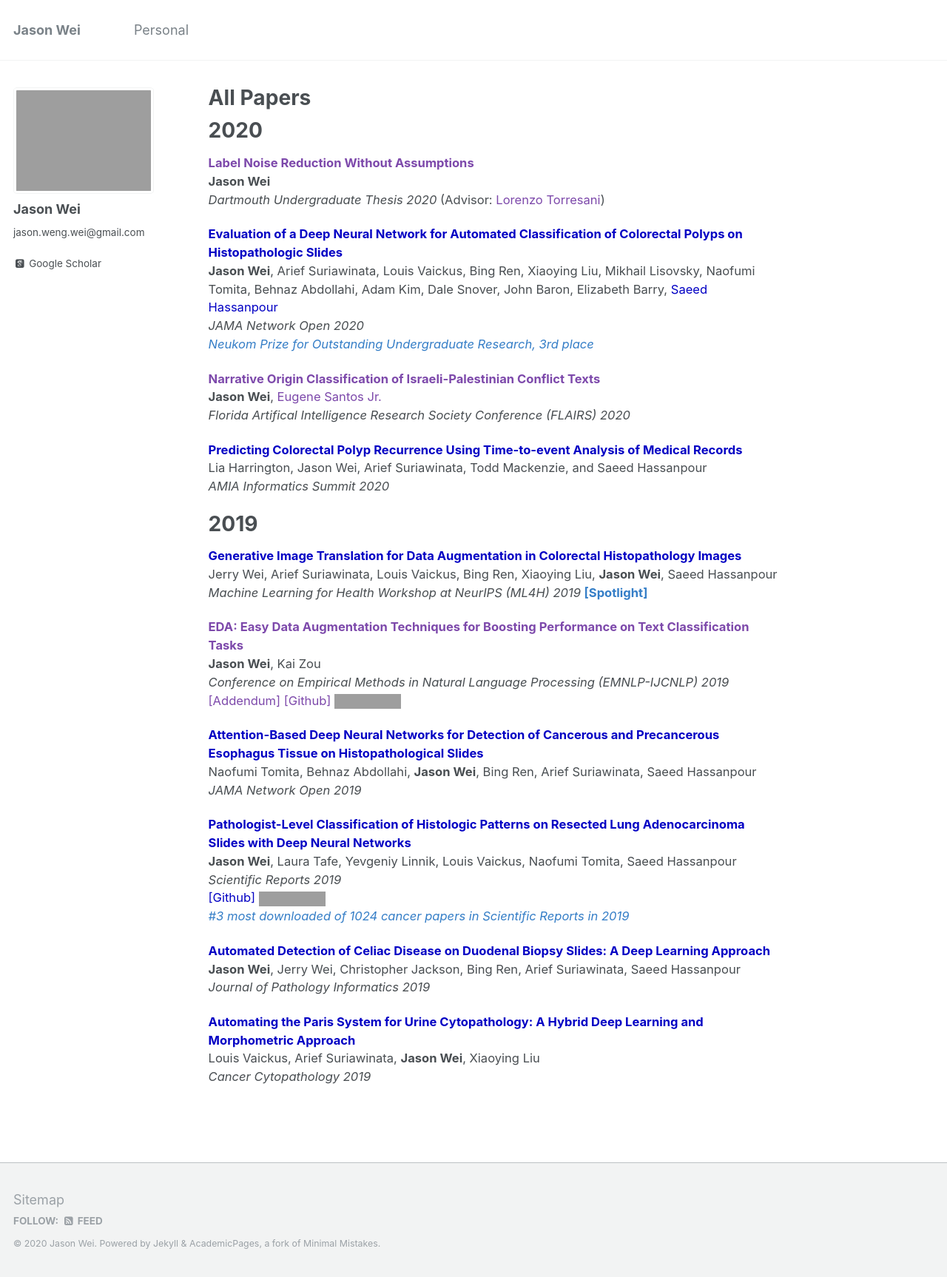
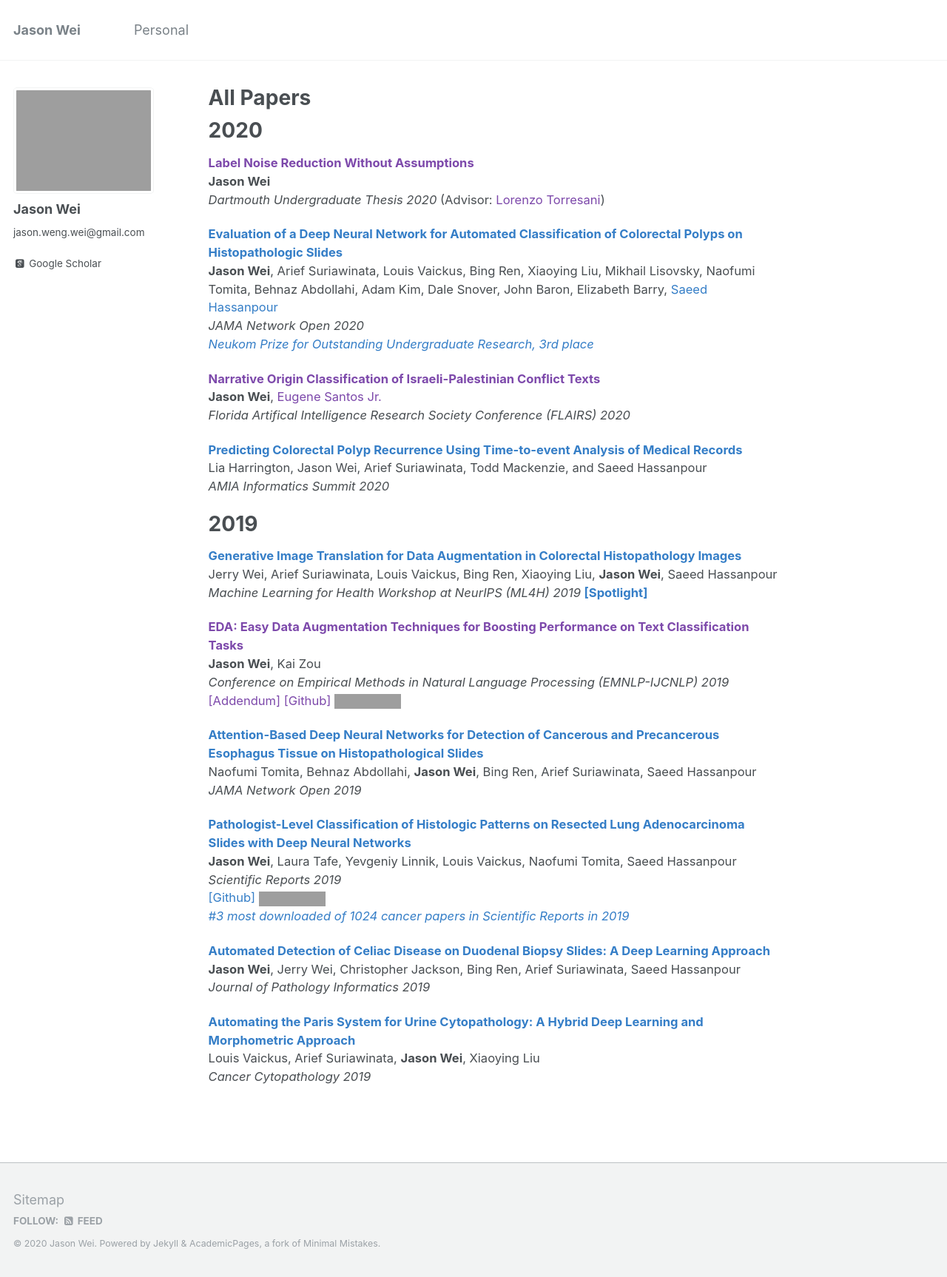
Before and after one commit to jasonwei20/jasonwei20.github.io, a Jekyll site: the page built from _pages/all_papers.md, in a window 1280 px wide. Shown: the whole page at 74% size. Built offline with Jekyll 4.4.1, drawn with Linux system fonts in a browser that asks for light colours; some web fonts are replaced; grey boxes are pictures that could not be loaded.

Commit message:
change paper colors

```diff
--- a/_pages/all_papers.md
+++ b/_pages/all_papers.md
@@ -10,8 +10,8 @@
 **Jason Wei**
 *Dartmouth Undergraduate Thesis 2020* (Advisor: <a href="https://www.cs.dartmouth.edu/~lorenzo/home.html" style="color:#7d49ab" target="_blank">Lorenzo Torresani</a>) <br>
 
-<a href="https://jamanetwork.com/journals/jamanetworkopen/fullarticle/2764906" style="color:#0300c4" target="_blank"><b>Evaluation of a Deep Neural Network for Automated Classification of Colorectal Polyps on Histopathologic Slides</b></a>
-**Jason Wei**, Arief Suriawinata, Louis Vaickus, Bing Ren, Xiaoying Liu, Mikhail Lisovsky, Naofumi Tomita, Behnaz Abdollahi, Adam Kim, Dale Snover, John Baron, Elizabeth Barry, <a href="https://www.hassanpourlab.com/" style="color:#0300c4" target="_blank">Saeed Hassanpour</a>
+<a href="https://jamanetwork.com/journals/jamanetworkopen/fullarticle/2764906" style="color:#357EC7" target="_blank"><b>Evaluation of a Deep Neural Network for Automated Classification of Colorectal Polyps on Histopathologic Slides</b></a>
+**Jason Wei**, Arief Suriawinata, Louis Vaickus, Bing Ren, Xiaoying Liu, Mikhail Lisovsky, Naofumi Tomita, Behnaz Abdollahi, Adam Kim, Dale Snover, John Baron, Elizabeth Barry, <a href="https://www.hassanpourlab.com/" style="color:#357EC7" target="_blank">Saeed Hassanpour</a>
 *JAMA Network Open 2020*
 <a href="https://neukom.dartmouth.edu/research/neukom-research-prizes/2020-neukom-research-prize-winners" style="color:#357EC7" target="_blank"><i>Neukom Prize for Outstanding Undergraduate Research, 3rd place</i></a>
 
@@ -19,13 +19,13 @@
 **Jason Wei**, <a href="http://di2ag.thayer.dartmouth.edu/~eugene/" style="color:#7d49ab" target="_blank">Eugene Santos Jr.</a>
 *Florida Artifical Intelligence Research Society Conference (FLAIRS) 2020*
 
-<a href="https://www.ncbi.nlm.nih.gov/pmc/articles/PMC7233054/" style="color:#0300c4" target="_blank"><b>Predicting Colorectal Polyp Recurrence Using Time-to-event Analysis of Medical Records</b></a>
+<a href="https://www.ncbi.nlm.nih.gov/pmc/articles/PMC7233054/" style="color:#357EC7" target="_blank"><b>Predicting Colorectal Polyp Recurrence Using Time-to-event Analysis of Medical Records</b></a>
 Lia Harrington, Jason Wei, Arief Suriawinata, Todd Mackenzie, and Saeed Hassanpour
 *AMIA Informatics Summit 2020*
 
 # 2019
 
-<a href="https://arxiv.org/abs/1910.05827" style="color:#0300c4" target="_blank"><b>Generative Image Translation for Data Augmentation in Colorectal Histopathology Images</b></a>
+<a href="https://arxiv.org/abs/1910.05827" style="color:#357EC7" target="_blank"><b>Generative Image Translation for Data Augmentation in Colorectal Histopathology Images</b></a>
 Jerry Wei, Arief Suriawinata, Louis Vaickus, Bing Ren, Xiaoying Liu, **Jason Wei**, Saeed Hassanpour
 *Machine Learning for Health Workshop at NeurIPS (ML4H) 2019* <a href="https://slideslive.com/38923239/spotlight-paper-talks?t=1095" style="color:#357EC7" target="_blank"><b>[Spotlight]</b></a>
 
@@ -36,21 +36,21 @@
 <a href="https://github.com/jasonwei20/eda_nlp" style="color:#7d49ab" target="_blank">[Github]</a>
 <img height="16" src="https://img.shields.io/github/stars/jasonwei20/eda_nlp.svg?logo=github&logoColor=white&colorA=navy&link=https://github.com/jasonwei20/eda_nlp&link=https://github.com/jasonwei20/eda_nlp">
 
-<a href="https://jamanetwork.com/journals/jamanetworkopen/fullarticle/2753982" style="color:#0300c4" target="_blank"><b>Attention-Based Deep Neural Networks for Detection of Cancerous and Precancerous Esophagus Tissue on Histopathological Slides</b></a>
+<a href="https://jamanetwork.com/journals/jamanetworkopen/fullarticle/2753982" style="color:#357EC7" target="_blank"><b>Attention-Based Deep Neural Networks for Detection of Cancerous and Precancerous Esophagus Tissue on Histopathological Slides</b></a>
 Naofumi Tomita, Behnaz Abdollahi, **Jason Wei**, Bing Ren, Arief Suriawinata, Saeed Hassanpour
 *JAMA Network Open 2019*
 
-<a href="https://www.nature.com/articles/s41598-019-40041-7" style="color:#0300c4" target="_blank"><b>Pathologist-Level Classification of Histologic Patterns on Resected Lung Adenocarcinoma Slides with Deep Neural Networks</b></a>
+<a href="https://www.nature.com/articles/s41598-019-40041-7" style="color:#357EC7" target="_blank"><b>Pathologist-Level Classification of Histologic Patterns on Resected Lung Adenocarcinoma Slides with Deep Neural Networks</b></a>
 **Jason Wei**, Laura Tafe, Yevgeniy Linnik, Louis Vaickus, Naofumi Tomita, Saeed Hassanpour
 *Scientific Reports 2019*
-<a href="https://github.com/BMIRDS/deepslide" style="color:#0300c4" target="_blank">[Github]</a>
+<a href="https://github.com/BMIRDS/deepslide" style="color:#357EC7" target="_blank">[Github]</a>
 <img height="16" src="https://img.shields.io/github/stars/BMIRDS/deepslide.svg?logo=github&logoColor=white&colorA=navy&link=https://github.com/BMIRDS/deepslide&link=https://github.com/BMIRDS/deepslide">
 <a href="https://www.nature.com/collections/ghegcgfbdi" style="color:#357EC7" target="_blank"><i>#3 most downloaded of 1024 cancer papers in Scientific Reports in 2019</i></a>
 
-<a href="http://www.jpathinformatics.org/article.asp?issn=2153-3539;year=2019;volume=10;issue=1;spage=7;epage=7;aulast=Wei" style="color:#0300c4" target="_blank"><b>Automated Detection of Celiac Disease on Duodenal Biopsy Slides: A Deep Learning Approach</b></a>
+<a href="http://www.jpathinformatics.org/article.asp?issn=2153-3539;year=2019;volume=10;issue=1;spage=7;epage=7;aulast=Wei" style="color:#357EC7" target="_blank"><b>Automated Detection of Celiac Disease on Duodenal Biopsy Slides: A Deep Learning Approach</b></a>
 **Jason Wei**, Jerry Wei, Christopher Jackson, Bing Ren, Arief Suriawinata, Saeed Hassanpour
 *Journal of Pathology Informatics 2019*
 
-<a href="https://onlinelibrary.wiley.com/doi/abs/10.1002/cncy.22099" style="color:#0300c4" target="_blank"><b>Automating the Paris System for Urine Cytopathology: A Hybrid Deep Learning and Morphometric Approach</b></a>
+<a href="https://onlinelibrary.wiley.com/doi/abs/10.1002/cncy.22099" style="color:#357EC7" target="_blank"><b>Automating the Paris System for Urine Cytopathology: A Hybrid Deep Learning and Morphometric Approach</b></a>
 Louis Vaickus, Arief Suriawinata, **Jason Wei**, Xiaoying Liu
 *Cancer Cytopathology 2019*
```
